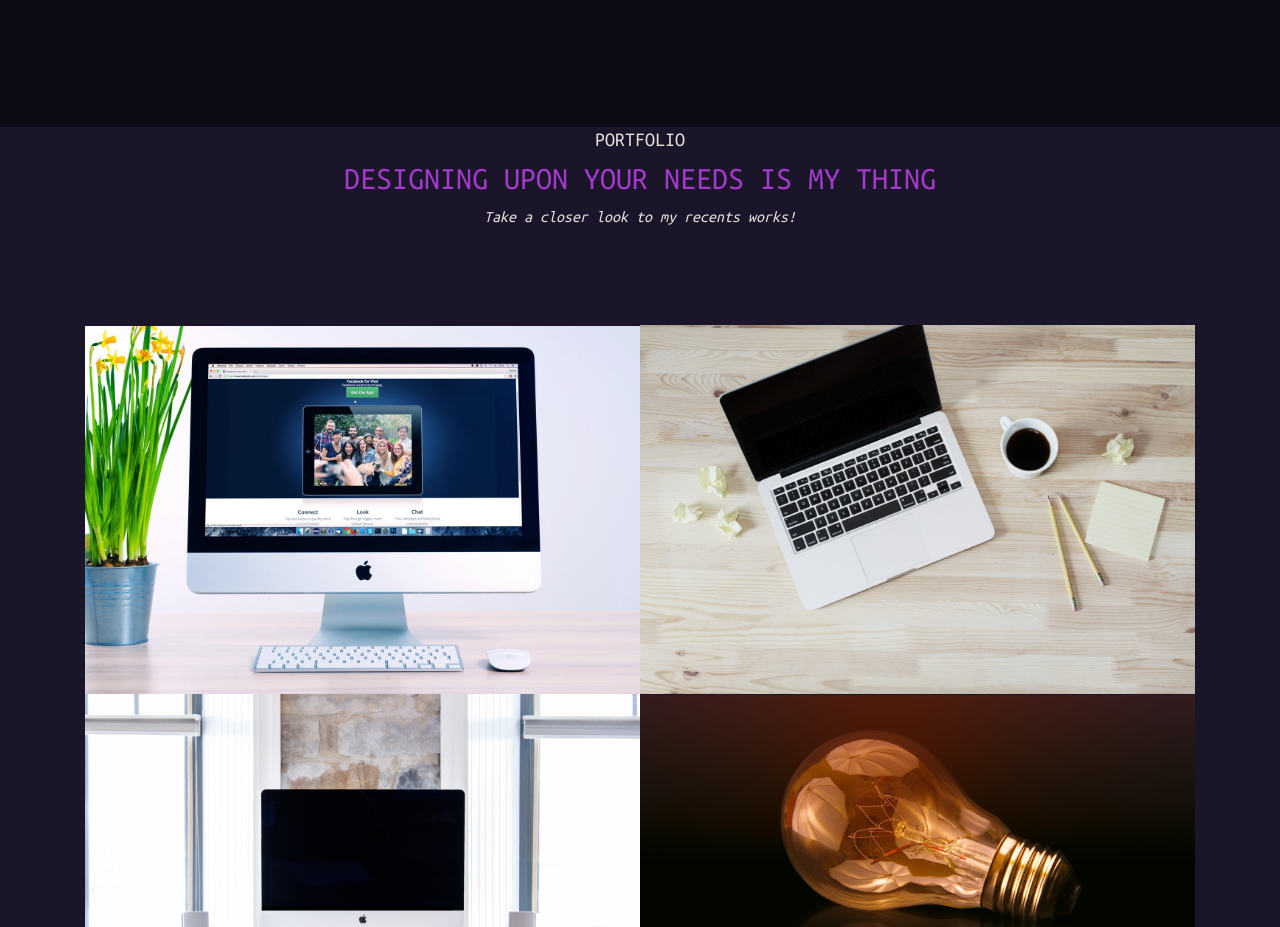
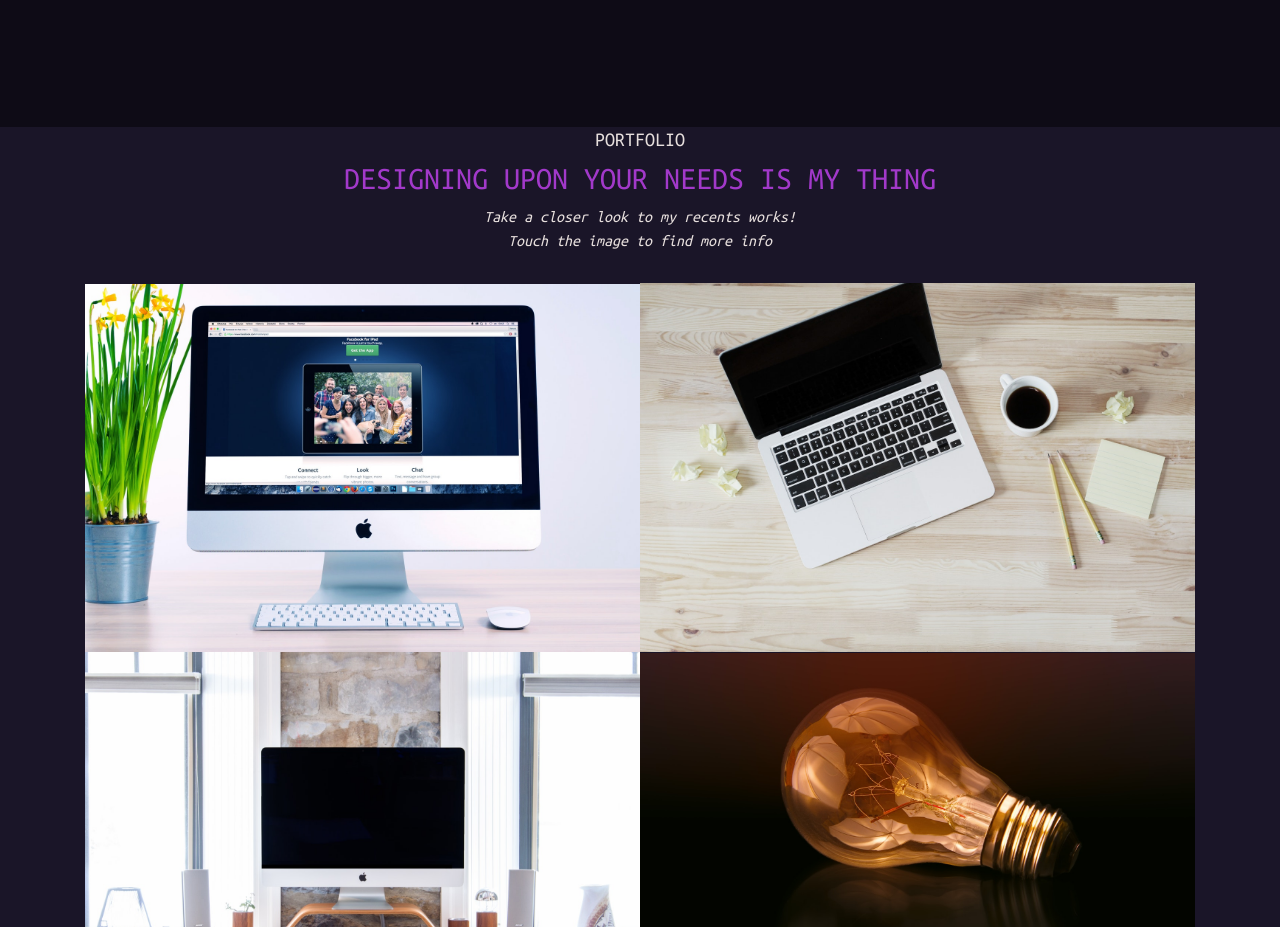
Before and after one commit to Easaaa/Portfolio-2020, a plain HTML site: page index.html in a window 1280 px wide. Shown: the part 1600-2527 px from the top of the page. Drawn offline with nearby package versions, Linux system fonts and the light colour scheme.

Commit message:
fixed minor bug

```diff
--- a/index.html
+++ b/index.html
@@ -117,14 +117,15 @@
   </section>
 
   <section id='portfolio' class="container-fluid px-0">
-    <div class='text-center container'>
+    <div class='text-center container text-intro'>
       <h5>PORTFOLIO</h5>
       <h2>Designing upon your needs is my thing</h2>
-      <em>Take a closer look to my recents works!</em>
+      <em>Take a closer look to my recents works! </br>
+        Touch the image to find more info</em>
     </div>
 
     <div class="container">
-      <div class="d-flex flex-column flex-lg-row align-items-center mt-5 pt-5">
+      <div class="d-flex flex-column flex-lg-row align-items-center">
         <div class="inner imgCont">
           <img src="images/ptf-img.jpeg" alt="" class="images img-fluid mx-auto d-block">
           <div class="overlay overlayLeft">
--- a/style.css
+++ b/style.css
@@ -129,6 +129,10 @@ header button {
 
 #portfolio a {
    background: #A239CA;
+}
+
+#portfolio .text-intro {
+  margin-bottom: 30px;
 }
  /* ------------------------------------------------------- */
 
```
